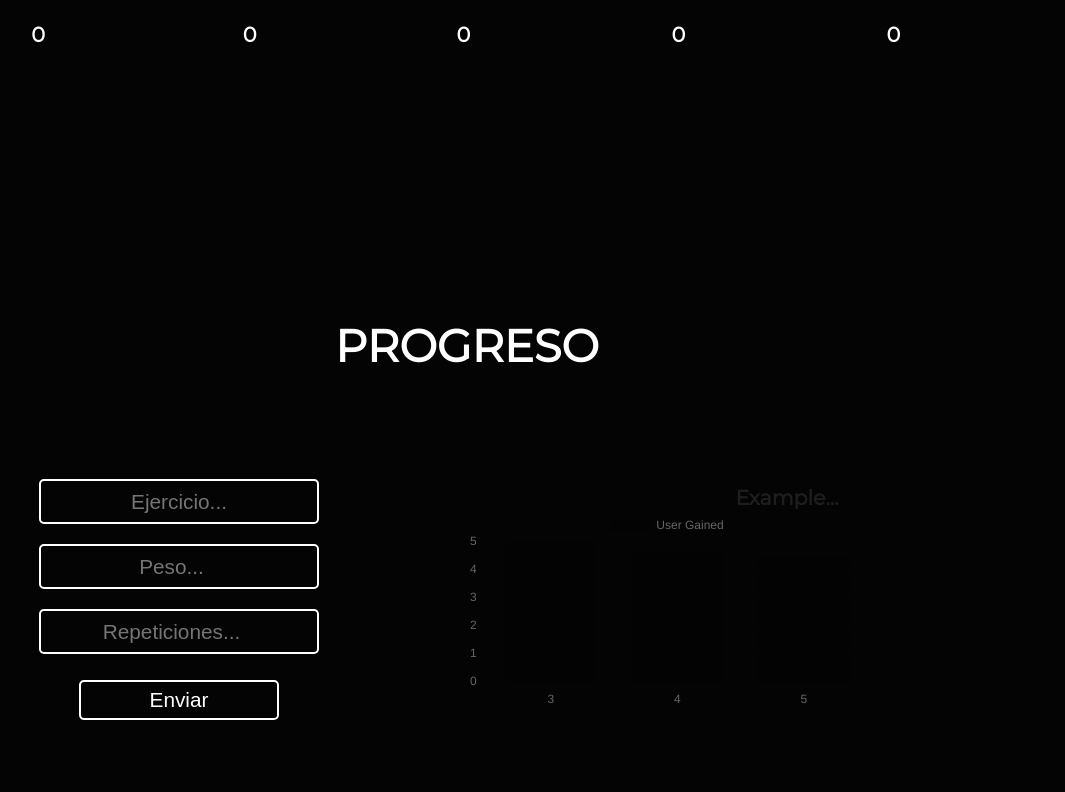
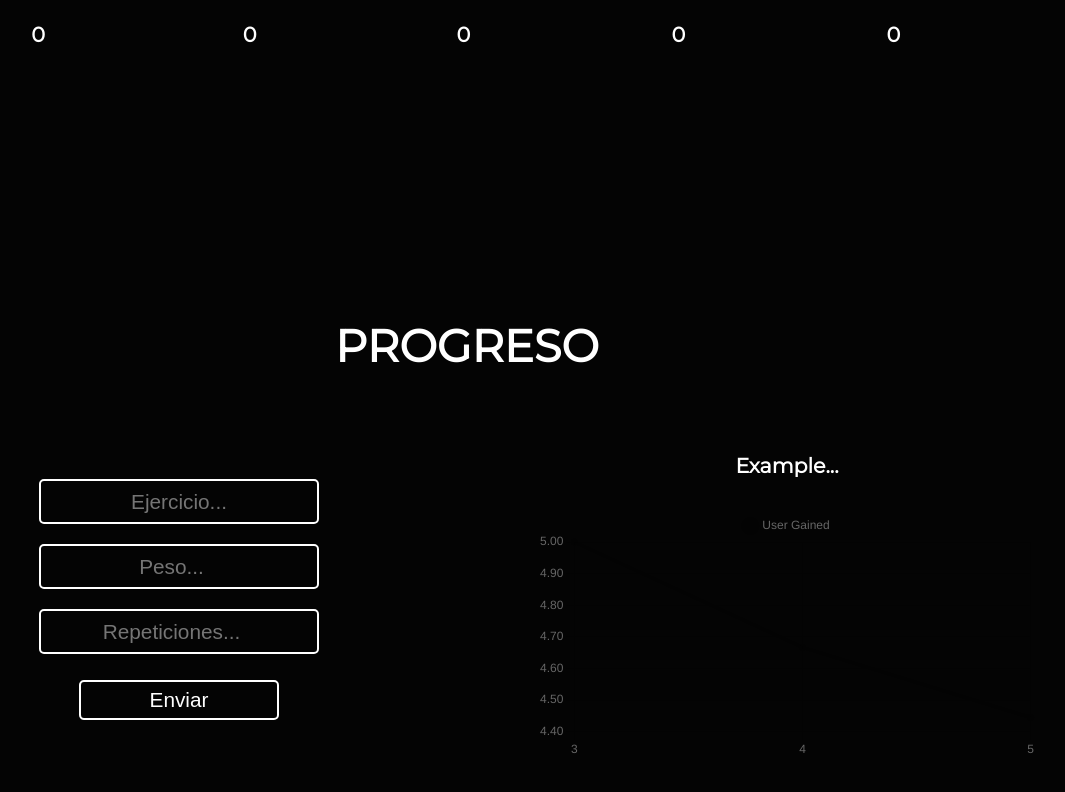
Before and after one commit to Tintaa307/tavross, a React (Vite) app: page / in a window 1280 px wide. Shown: the part 2411-3203 px from the top of the page, without its empty margins (173-1238 px from the left). Built offline with nearby package versions, Linux system fonts and the light colour scheme; a web font is replaced by a local one.

Commit message:
added graphic styles

```diff
--- a/src/components/graphics/Graphics.jsx
+++ b/src/components/graphics/Graphics.jsx
@@ -1,6 +1,6 @@
 import React, { useState, useRef, useEffect } from "react"
 import "./graphics.css"
-import { Bar } from "react-chartjs-2"
+import { Line } from "react-chartjs-2"
 import Chart from "chart.js/auto"
 
 const Graphics = ({ chartData }) => {
@@ -11,6 +11,21 @@ const Graphics = ({ chartData }) => {
 
   const handleChange = (e) => {
     setTitle(e.target.value)
+  }
+
+  //change design of chart
+
+  const options = {
+    responsive: true,
+    plugins: {
+      legend: {
+        position: "top",
+        labels: {
+          usePointStyle: true,
+          pointStyle: "circle",
+        },
+      },
+    },
   }
 
   return (
@@ -32,8 +47,8 @@ const Graphics = ({ chartData }) => {
       <div className="container-graphics-info">
         <div className="graphics">
           <h3>{title}</h3>
-          <div style={{ color: "#fff" }} className="graphic">
-            <Bar data={chartData}></Bar>
+          <div className="graphic">
+            <Line options={options} data={chartData}></Line>
           </div>
         </div>
       </div>
--- a/src/components/graphics/graphics.css
+++ b/src/components/graphics/graphics.css
@@ -67,15 +67,27 @@
 .container-section-graphics .container-graphics-info {
   width: 50%;
   position: absolute;
-  margin-top: 7rem;
+  margin-top: 5rem;
   right: 0;
 }
 
 .container-section-graphics .container-graphics-info .graphics {
-  border: 0ch;
+  width: 100%;
+  height: 100%;
+  display: flex;
+  justify-content: center;
+  align-items: center;
+  flex-direction: column;
+}
+
+.container-section-graphics .container-graphics-info .graphics h3 {
+  color: #fff;
+  margin-bottom: 2rem;
 }
 
 .container-section-graphics .container-graphics-info .graphics .graphic {
-  width: 400px;
-  height: 400px;
+  width: 500px;
+  height: 250px;
+  margin-bottom: 4rem;
+  color: #fff;
 }
```
